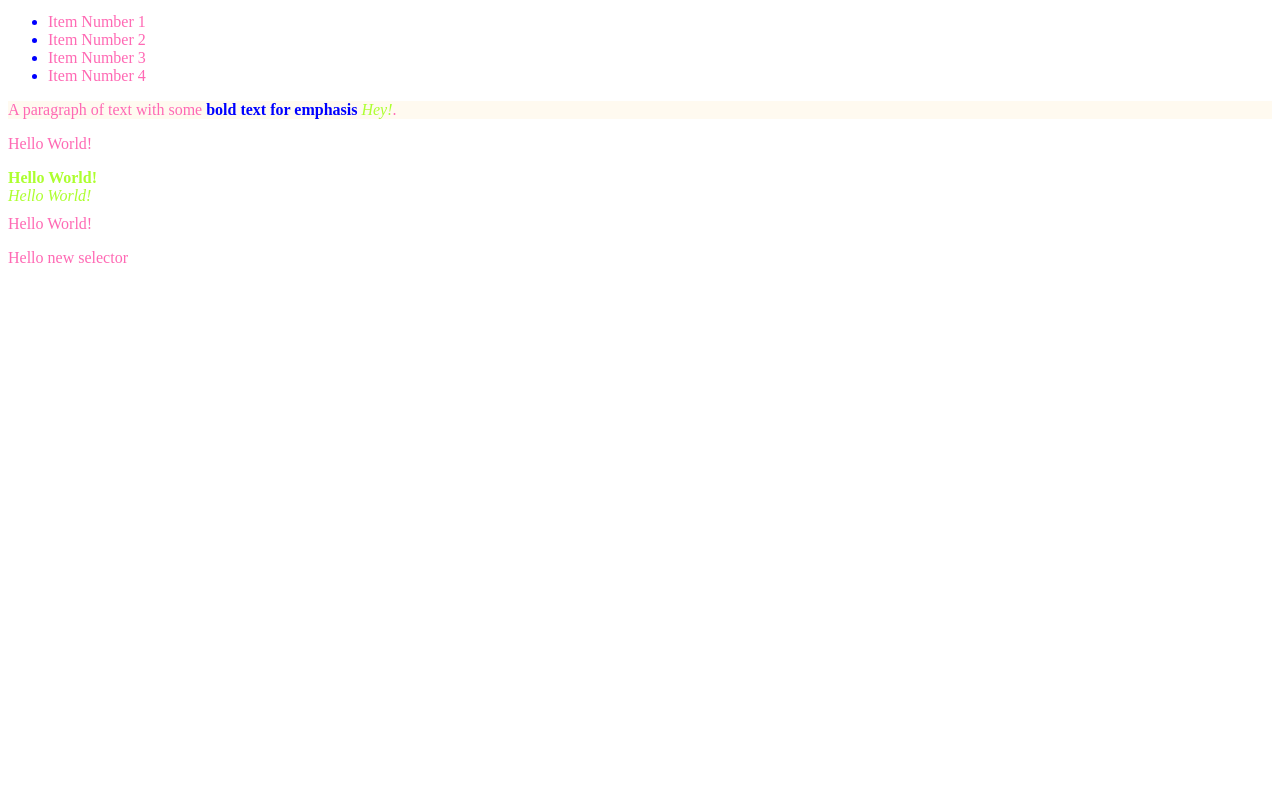
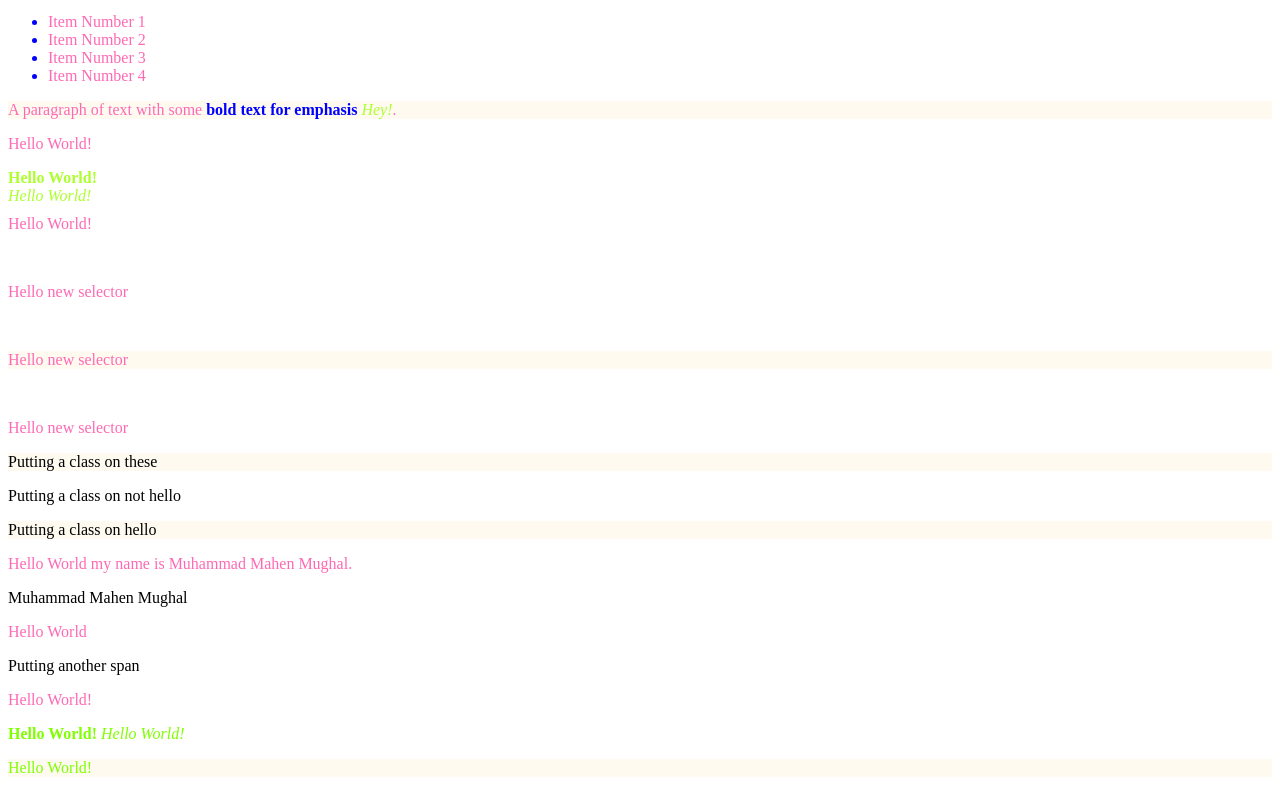
Before and after one commit to mahen2-cmd/CSS-Selectors-Practice, a plain HTML site: page index.html in a window 1280 px wide. Shown: the part 396-1189 px from the top of the page. Before the commit the page ends 800 px from the top, so only its background shows below. Drawn offline with Linux system fonts and the light colour scheme.

Commit message:
Completed the various selectors topic in css. Now, time to apply the concepts in an actual project.

```diff
--- a/index.html
+++ b/index.html
@@ -73,14 +73,40 @@
             </div>
 
             <div>
-                Hello new selector
+
+            </div>
+
+            <div class="my-class4">
+                <p>Hello new selector</p>
+                <p>Hello new selector</p>
+                <p>Hello new selector</p>
             </div>
         </div>
 
 
 
+        <p class="my-class4">Putting a class on these</p>
+        <p class="my-class4">Putting a class on not hello</p>
+        <p class="my-class4">Putting a class on hello</p>
 
 
 
+        <p>Hello World my name is <span>Muhammad Mahen Mughal</span>.</p>
+
+        <span>Muhammad Mahen Mughal</span>
+
+        <p>Hello World</p>
+
+        <span>Putting another span</span>
+
+
+
+        <div class="top">
+            <p>Hello World!</p>
+            <strong>Hello World!</strong>
+            <em>Hello World!</em>
+            <p>Hello World!</p>
+        </div>
+
     </body>
 </html>
--- a/styles.css
+++ b/styles.css
@@ -109,3 +109,27 @@ p strong + {
 .my-class3 * {
     margin-top: 10px;
 }
+
+.my-class3 ~ {
+    color: yellow
+}
+
+.my-class4 > p {
+    margin-top: 50px;
+}
+
+
+p.my-class4 {
+    color: black;
+}
+
+
+
+p ~ span {
+    color:black;
+}
+
+
+.top > * + *{
+    color:chartreuse
+}
```
